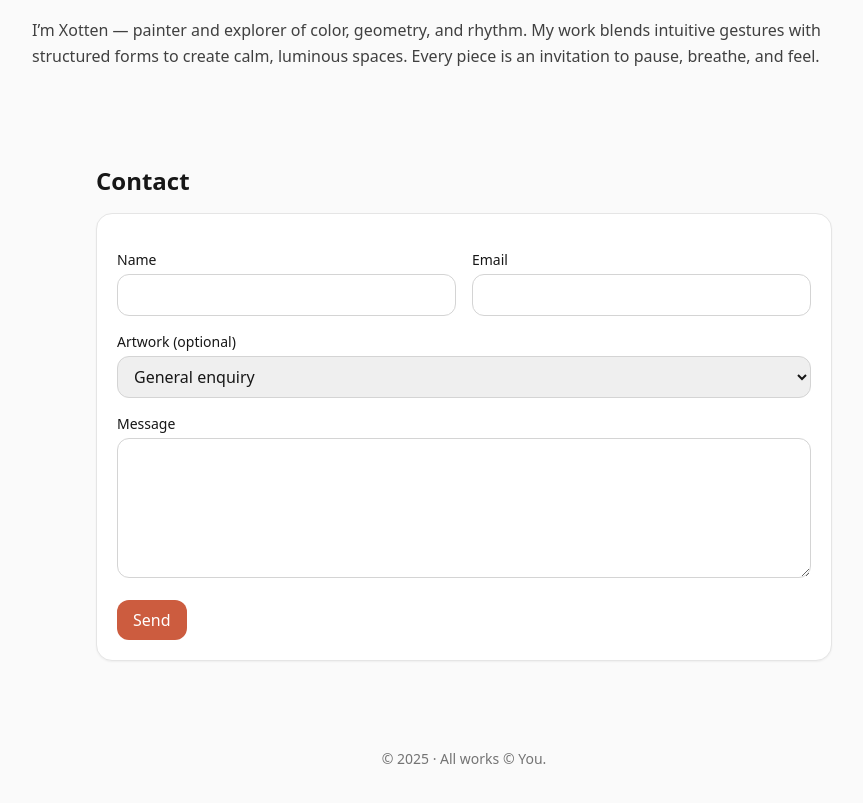
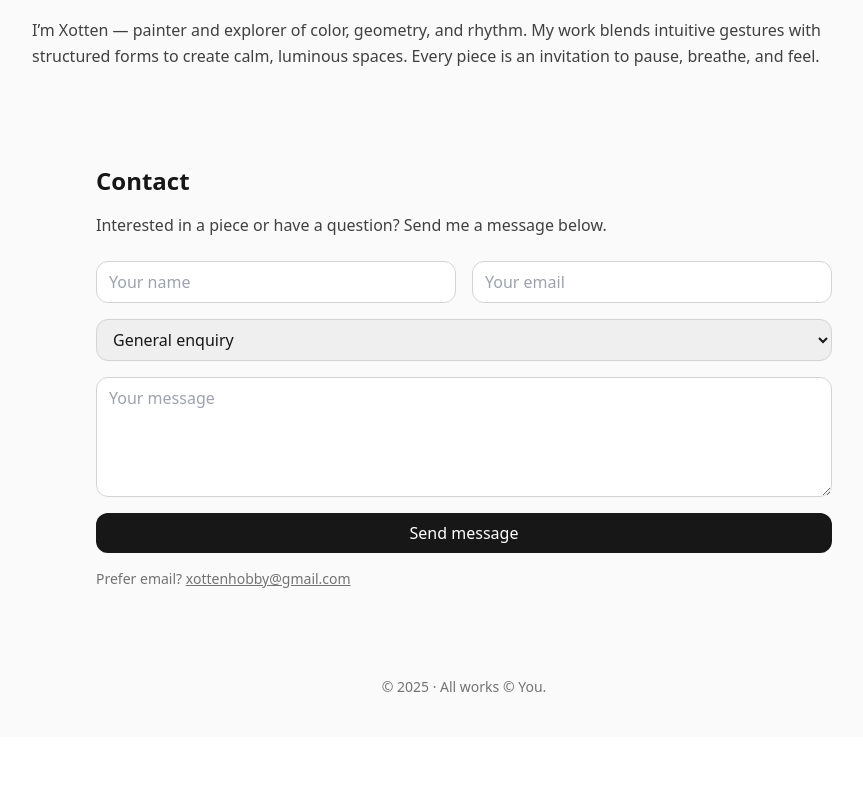
Before and after one commit to xottennettox/xotten.com, a React (Vite) app: page / in a window 1280 px wide. Shown: the part 1547-2350 px from the top of the page, without its empty margins (176-1039 px from the left). After the commit the page ends 2284 px from the top, so only its background shows below. Built offline with nearby package versions, Linux system fonts and the light colour scheme.

Commit message:
Fix contact form (Formspree) and cleanup

```diff
--- a/src/App.jsx
+++ b/src/App.jsx
@@ -3,7 +3,8 @@ import React, { useEffect, useMemo, useState } from "react";
 // ─────────────────────────────────────────────────────────────
 //  Config
 // ─────────────────────────────────────────────────────────────
-const OWNER_CODE = "universe and me are all aligned"; // change whenever you like
+const OWNER_CODE = "universe and me are all aligned";
+const FORMSPREE_ENDPOINT = "https://formspree.io/f/mpwjwwwb";
 const DENSITY_KEY = "density_v3"; // compact default
 
 // Data fallback so local preview works even before art.json exists
@@ -37,13 +38,6 @@ function cldThumb(url, width = 1600) {
   if (!url || typeof url !== "string") return url;
   if (!url.includes("/upload/")) return url; // not Cloudinary
   return url.replace("/upload/", `/upload/f_auto,q_auto,w_${width}/`);
-}
-
-// Encode helper for Netlify form POST
-function encode(data) {
-  return Object.keys(data)
-    .map((k) => encodeURIComponent(k) + "=" + encodeURIComponent(data[k]))
-    .join("&");
 }
 
 export default function App() {
@@ -131,51 +125,13 @@ export default function App() {
     }
   }
 
-  // Grid layout based on density (denser + tighter gaps)
+  // Grid layout based on density
   const gridClasses =
     density === "compact"
       ? "grid grid-cols-2 sm:grid-cols-4 md:grid-cols-5 lg:grid-cols-6 xl:grid-cols-7 2xl:grid-cols-8 gap-3"
       : density === "cozy"
       ? "grid grid-cols-1 sm:grid-cols-2 md:grid-cols-3 lg:grid-cols-4 xl:grid-cols-5 gap-4"
       : "grid grid-cols-1 sm:grid-cols-2 md:grid-cols-3 gap-6"; // comfortable
-
-  // ─────────────────────────────────────────────────────────────
-  // Contact form state & submit (Netlify Forms)
-  // ─────────────────────────────────────────────────────────────
-  const [form, setForm] = useState({
-    name: "",
-    email: "",
-    piece: "",
-    message: "",
-    "bot-field": "", // honeypot
-  });
-  const [sent, setSent] = useState(false);
-  const [error, setError] = useState("");
-
-  function handleChange(e) {
-    const { name, value } = e.target;
-    setForm((f) => ({ ...f, [name]: value }));
-  }
-
-  async function handleSubmit(e) {
-    e.preventDefault();
-    setError("");
-    if (form["bot-field"]) return; // ignore bots
-    try {
-      await fetch("/", {
-        method: "POST",
-        headers: { "Content-Type": "application/x-www-form-urlencoded" },
-        body: encode({
-          "form-name": "contact",
-          ...form,
-        }),
-      });
-      setSent(true);
-      setForm({ name: "", email: "", piece: "", message: "", "bot-field": "" });
-    } catch (err) {
-      setError("Oops, something went wrong. Please try again in a moment.");
-    }
-  }
 
   return (
     <div className="min-h-screen bg-neutral-50 text-neutral-900">
@@ -242,108 +198,15 @@ export default function App() {
       <section id="about" className="max-w-4xl mx-auto px-4 py-12">
         <h2 className="text-2xl font-semibold mb-3">About</h2>
         <p className="text-neutral-700 leading-relaxed">
-          I’m Xotten — painter and explorer of color, geometry, and rhythm.
-          My work blends intuitive gestures with structured forms to create
-          calm, luminous spaces. Every piece is an invitation to pause, breathe,
-          and feel.
+          I’m Xotten — painter and explorer of color, geometry, and rhythm. My
+          work blends intuitive gestures with structured forms to create calm,
+          luminous spaces. Every piece is an invitation to pause, breathe, and
+          feel.
         </p>
       </section>
 
-      {/* Contact */}
-      <section id="contact" className="max-w-3xl mx-auto px-4 py-12">
-        <h2 className="text-2xl font-semibold mb-4">Contact</h2>
-
-        {sent ? (
-          <div className="p-4 rounded-xl bg-green-50 border border-green-200 text-green-800">
-            Thank you — I’ll get back to you soon.
-          </div>
-        ) : (
-          <form
-            name="contact"
-            method="POST"
-            data-netlify="true"
-            netlify-honeypot="bot-field"
-            onSubmit={handleSubmit}
-            className="bg-white rounded-2xl border border-neutral-200 shadow-sm p-5 space-y-4"
-          >
-            {/* Netlify needs these */}
-            <input type="hidden" name="form-name" value="contact" />
-            <input
-              type="text"
-              name="bot-field"
-              value={form["bot-field"]}
-              onChange={handleChange}
-              className="hidden"
-              tabIndex={-1}
-              autoComplete="off"
-            />
-
-            <div className="grid grid-cols-1 sm:grid-cols-2 gap-4">
-              <div>
-                <label className="block text-sm mb-1">Name</label>
-                <input
-                  className="w-full px-3 py-2 rounded-xl border border-neutral-300 focus:outline-none focus:ring focus:ring-[#CC5C3F]/30 focus:border-[#CC5C3F]"
-                  type="text"
-                  name="name"
-                  value={form.name}
-                  onChange={handleChange}
-                  required
-                />
-              </div>
-              <div>
-                <label className="block text-sm mb-1">Email</label>
-                <input
-                  className="w-full px-3 py-2 rounded-xl border border-neutral-300 focus:outline-none focus:ring focus:ring-[#CC5C3F]/30 focus:border-[#CC5C3F]"
-                  type="email"
-                  name="email"
-                  value={form.email}
-                  onChange={handleChange}
-                  required
-                />
-              </div>
-            </div>
-
-            <div>
-              <label className="block text-sm mb-1">Artwork (optional)</label>
-              <select
-                className="w-full px-3 py-2 rounded-xl border border-neutral-300 focus:outline-none focus:ring focus:ring-[#CC5C3F]/30 focus:border-[#CC5C3F]"
-                name="piece"
-                value={form.piece}
-                onChange={handleChange}
-              >
-                <option value="">General enquiry</option>
-                {items.map((it) => (
-                  <option key={it.id} value={it.title}>
-                    {it.title}
-                  </option>
-                ))}
-              </select>
-            </div>
-
-            <div>
-              <label className="block text-sm mb-1">Message</label>
-              <textarea
-                className="w-full min-h-[140px] px-3 py-2 rounded-xl border border-neutral-300 focus:outline-none focus:ring focus:ring-[#CC5C3F]/30 focus:border-[#CC5C3F]"
-                name="message"
-                value={form.message}
-                onChange={handleChange}
-                required
-              />
-            </div>
-
-            <button
-              type="submit"
-              className="px-4 py-2 rounded-xl bg-[#CC5C3F] text-white hover:bg-[#b44f36] transition"
-            >
-              Send
-            </button>
-
-            {error && (
-              <div className="text-sm text-red-600 mt-2">{error}</div>
-            )}
-          </form>
-        )}
-      </section>
+      {/* Contact (Formspree) */}
+      <ContactForm items={items} />
 
       {/* Footer */}
       <footer className="py-10 text-center text-sm text-neutral-500">
@@ -371,7 +234,11 @@ function Card({ item, owner, density, onOpen }) {
   const pad =
     density === "compact" ? "p-3" : density === "cozy" ? "p-3.5" : "p-4";
   const titleSize =
-    density === "compact" ? "text-[0.95rem]" : density === "cozy" ? "text-[1.05rem]" : "text-lg";
+    density === "compact"
+      ? "text-[0.95rem]"
+      : density === "cozy"
+      ? "text-[1.05rem]"
+      : "text-lg";
   const infoSize = density === "compact" ? "text-xs" : "text-sm";
 
   return (
@@ -477,3 +344,114 @@ function Lightbox({ item, onClose, onPrev, onNext }) {
     </div>
   );
 }
+
+// ─────────────────────────────────────────────────────────────
+// Contact form (Formspree)
+// ─────────────────────────────────────────────────────────────
+function ContactForm({ items }) {
+  const [state, setState] = useState({
+    name: "",
+    email: "",
+    piece: "",
+    message: "",
+  });
+  const [status, setStatus] = useState("idle"); // idle | sending | sent | error
+
+  async function onSubmit(e) {
+    e.preventDefault();
+    setStatus("sending");
+    try {
+      const res = await fetch(FORMSPREE_ENDPOINT, {
+        method: "POST",
+        headers: { Accept: "application/json" },
+        body: new FormData(e.currentTarget),
+      });
+      if (res.ok) {
+        setStatus("sent");
+        setState({ name: "", email: "", piece: "", message: "" });
+      } else {
+        setStatus("error");
+      }
+    } catch {
+      setStatus("error");
+    }
+  }
+
+  return (
+    <section id="contact" className="max-w-3xl mx-auto px-4 py-12">
+      <h2 className="text-2xl font-semibold mb-4">Contact</h2>
+      <p className="text-neutral-700 mb-6">
+        Interested in a piece or have a question? Send me a message below.
+      </p>
+
+      {status === "sent" ? (
+        <div className="rounded-xl bg-green-50 text-green-800 border border-green-200 p-4">
+          Thank you! Your message was sent. I’ll get back to you soon.
+        </div>
+      ) : (
+        <form onSubmit={onSubmit} className="grid gap-4">
+          <input type="hidden" name="_subject" value="New inquiry from xotten.com" />
+          <div className="grid sm:grid-cols-2 gap-4">
+            <input
+              name="name"
+              required
+              placeholder="Your name"
+              className="px-3 py-2 rounded-xl border border-neutral-300"
+              value={state.name}
+              onChange={(e) => setState((s) => ({ ...s, name: e.target.value }))}
+            />
+            <input
+              type="email"
+              name="email"
+              required
+              placeholder="Your email"
+              className="px-3 py-2 rounded-xl border border-neutral-300"
+              value={state.email}
+              onChange={(e) => setState((s) => ({ ...s, email: e.target.value }))}
+            />
+          </div>
+          <select
+            name="piece"
+            className="px-3 py-2 rounded-xl border border-neutral-300"
+            value={state.piece}
+            onChange={(e) => setState((s) => ({ ...s, piece: e.target.value }))}
+          >
+            <option value="">General enquiry</option>
+            {items.map((it) => (
+              <option key={it.id} value={it.title}>
+                {it.title}
+              </option>
+            ))}
+          </select>
+          <textarea
+            name="message"
+            required
+            placeholder="Your message"
+            className="px-3 py-2 rounded-xl border border-neutral-300 min-h-[120px]"
+            value={state.message}
+            onChange={(e) => setState((s) => ({ ...s, message: e.target.value }))}
+          />
+          <button
+            type="submit"
+            disabled={status === "sending"}
+            className="px-4 py-2 rounded-xl bg-neutral-900 text-white hover:bg-neutral-800 disabled:opacity-60"
+          >
+            {status === "sending" ? "Sending…" : "Send message"}
+          </button>
+          <p className="text-sm text-neutral-500">
+            Prefer email?{" "}
+            <a className="underline" href="mailto:xottenhobby@gmail.com">
+              xottenhobby@gmail.com
+            </a>
+          </p>
+        </form>
+      )}
+
+      {status === "error" && (
+        <div className="mt-4 rounded-xl bg-red-50 text-red-800 border border-red-200 p-3">
+          Oops—something went wrong. Please try again or email me directly.
+        </div>
+      )}
+    </section>
+  );
+}
```
